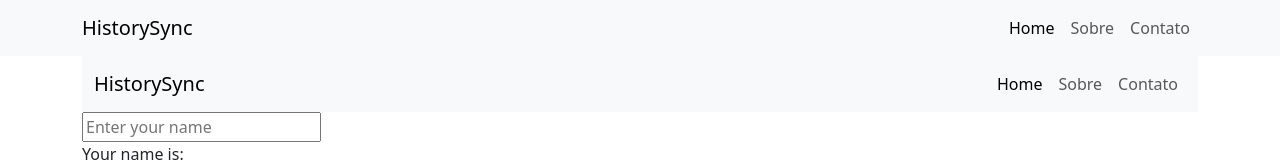
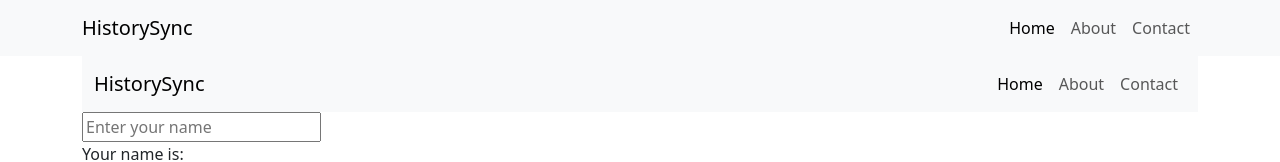
Before and after one commit to Joao-Abner/history-sync, an Angular app in the folder history-sync/: page /header in a window 1280 px wide. Shown: the top 162 px of the page. Built offline with nearby package versions, Linux system fonts and the light colour scheme.

Commit message:
Update header links to use 'about' and 'contact' instead of 'sobre' and 'contato'

```diff
--- a/history-sync/src/app/header/header.component.html
+++ b/history-sync/src/app/header/header.component.html
@@ -12,10 +12,10 @@
             <a class="nav-link active" routerLink="/menu">Home</a>
           </li>
           <li class="nav-item">
-            <a class="nav-link" routerLink="/sobre">Sobre</a>
+            <a class="nav-link" routerLink="/about">About</a>
           </li>
           <li class="nav-item">
-            <a class="nav-link" routerLink="contato">Contato</a>
+            <a class="nav-link" routerLink="contact">Contact</a>
           </li>
         </ul>
       </div>
```
